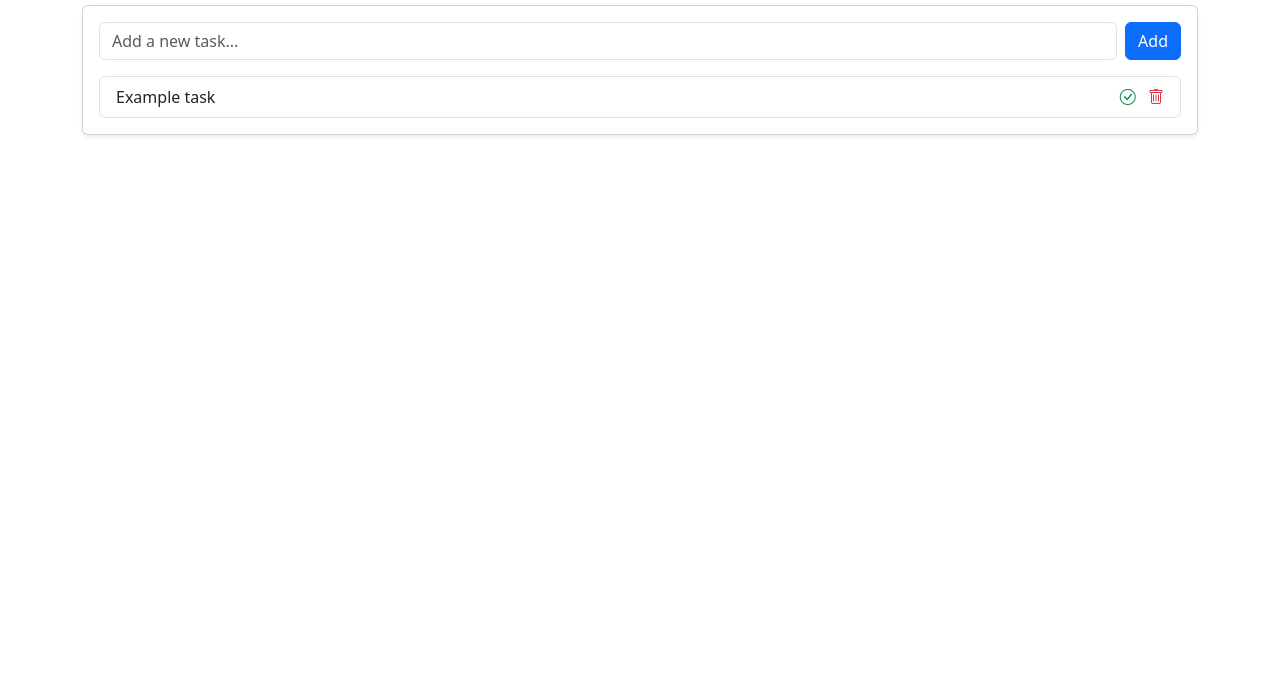
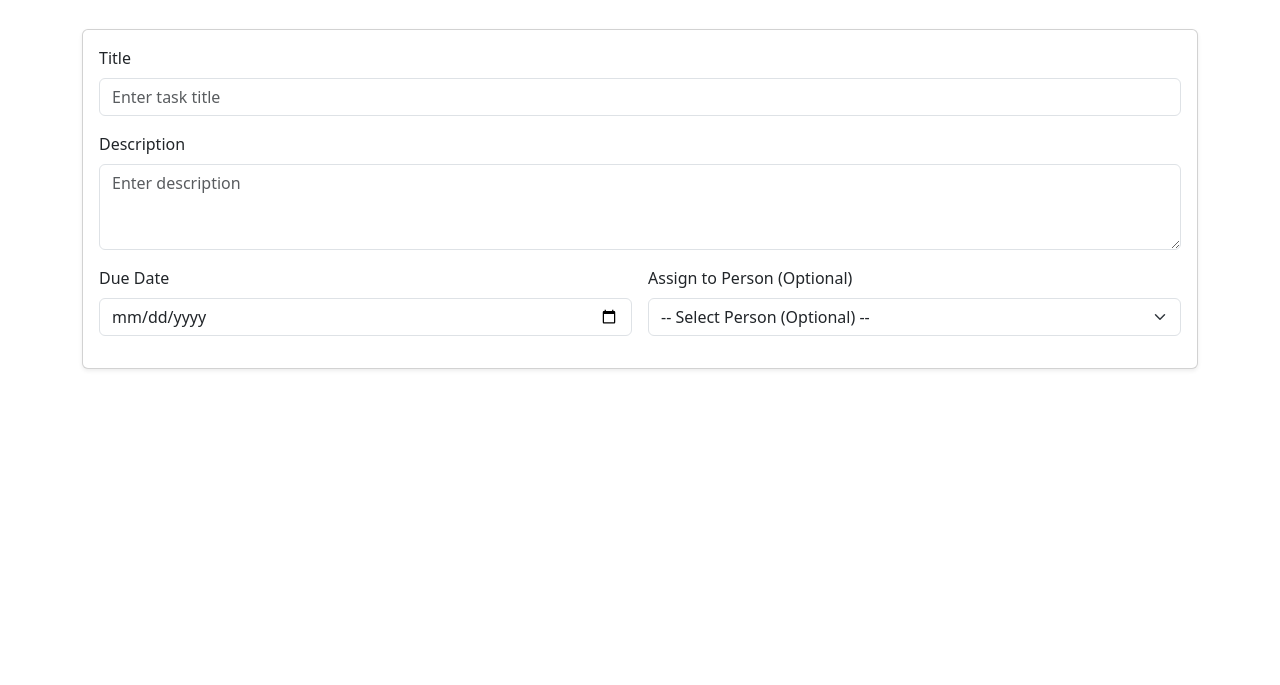
Before and after one commit to GustavMattsen/TODO-Web-Bootstrap, a plain HTML site: page index.html in a window 1280 px wide. Shown: the part 115-800 px from the top of the page. Drawn offline with nearby package versions, Linux system fonts and the light colour scheme.

Commit message:
Updated to fit project example

```diff
--- a/index.html
+++ b/index.html
@@ -12,29 +12,41 @@
   <link href="https://fonts.googleapis.com/css2?family=Poppins:wght@400;600&display=swap" rel="stylesheet">
   <link href="https://cdn.jsdelivr.net/npm/bootstrap-icons@1.11.3/font/bootstrap-icons.css" rel="stylesheet">
 
-  <!-- Custom CSS -->
   <link rel="stylesheet" href="style.css">
 </head>
 <body>
   <div class="container py-5">
-    <h1 class="text-center mb-4">My To-Do List</h1>
+    <h1 class="text-center mb-5">My Todo App</h1>
 
-    <div class="card shadow-sm">
+    <!-- Todo Form -->
+    <div class="card shadow-sm mb-4">
       <div class="card-body">
-        <form class="d-flex mb-3">
-          <input type="text" class="form-control me-2" placeholder="Add a new task...">
-          <button type="button" class="btn btn-primary">Add</button>
-        </form>
+        <form>
+          <div class="mb-3">
+            <label class="form-label">Title</label>
+            <input type="text" class="form-control" placeholder="Enter task title">
+          </div>
 
-        <ul class="list-group">
-          <li class="list-group-item d-flex justify-content-between align-items-center">
-            Example task
-            <div>
-              <i class="bi bi-check-circle text-success me-2"></i>
-              <i class="bi bi-trash text-danger"></i>
+        <div class="mb-3">
+            <label class="form-label">Description</label>
+            <textarea class="form-control" rows="3" placeholder="Enter description"></textarea>
+          </div>
+
+          <div class="row g-3 mb-3">
+            <div class="col-md-6">
+              <label class="form-label">Due Date</label>
+              <input type="date" class="form-control">
             </div>
-          </li>
-        </ul>
-      </div>
-    </div>
-  </div>
+            <div class="col-md-6">
+              <label class="form-label">Assign to Person (Optional)</label>
+              <select class="form-select">
+                <option selected>-- Select Person (Optional) --</option>
+                <option>John Doe</option>
+                <option>Jane Smith</option>
+              </select>
+            </div>
+          </div>
+  <!-- Bootstrap JS -->
+  <script src="https://cdn.jsdelivr.net/npm/bootstrap@5.3.3/dist/js/bootstrap.bundle.min.js"></script>
+</body>
+</html>
```
